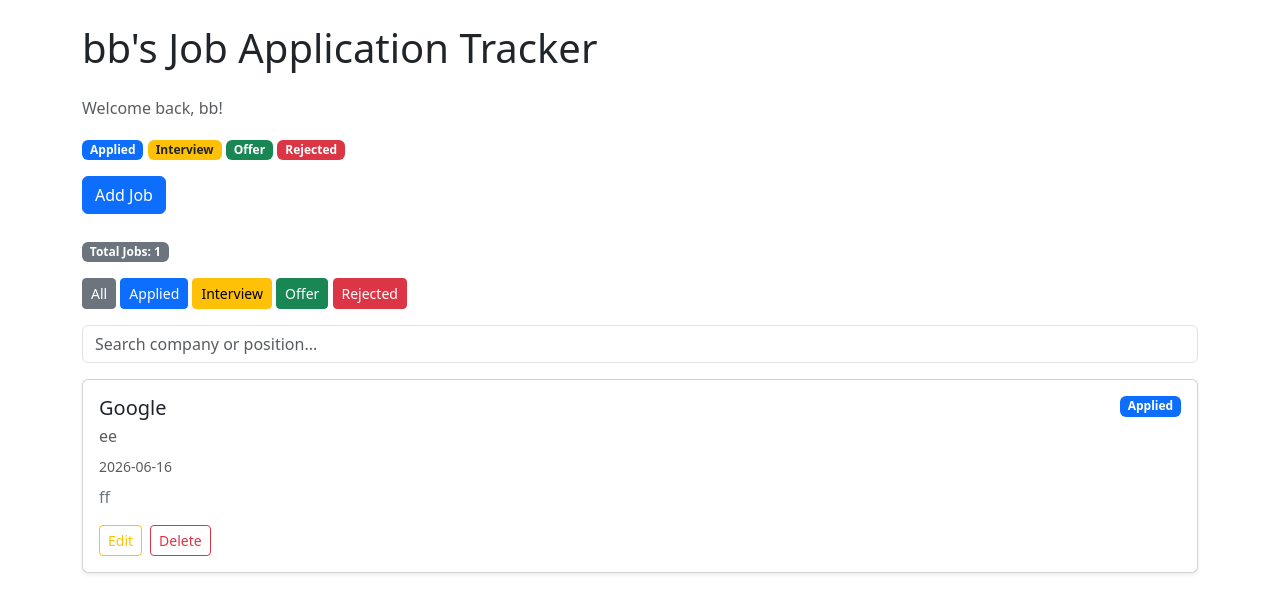
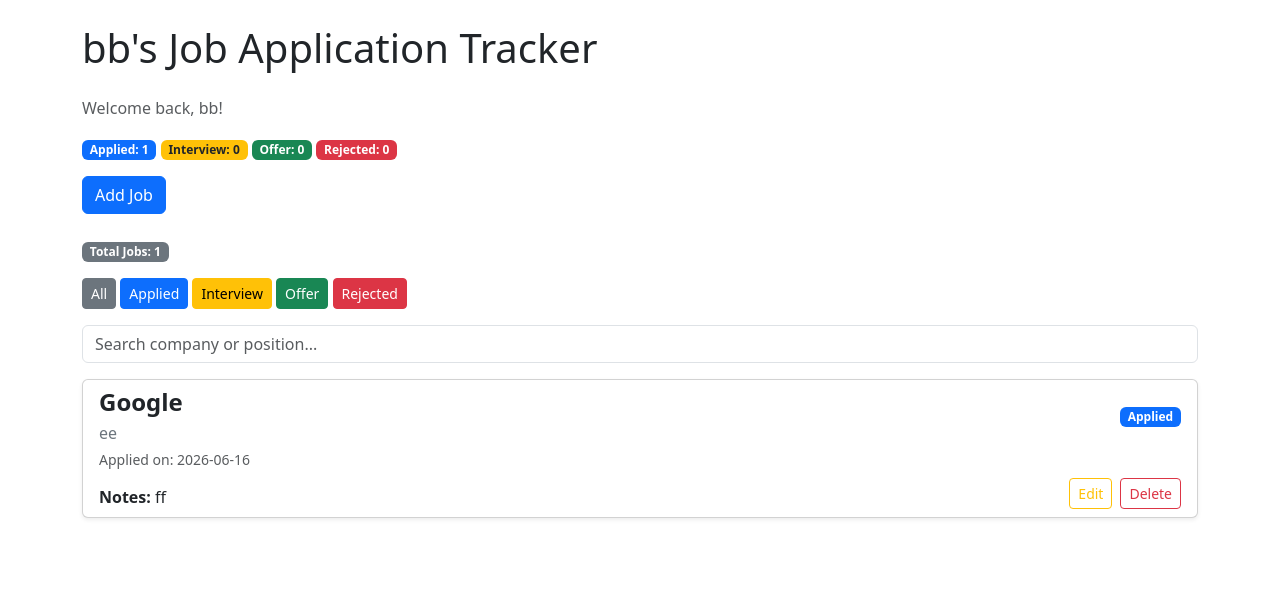
Before and after one commit to Hyptonika/job-tracker, a Flask app: page / in a window 1280 px wide. Shown: the part 56-669 px from the top of the page. Run offline with Flask 3, Linux system fonts and the light colour scheme; a user stored in the database is signed in.

Commit message:
Corrected size of card and edit and delete button

```diff
--- a/project2/templates/index.html
+++ b/project2/templates/index.html
@@ -9,13 +9,21 @@
 </p>
 
 <div class="mb-3">
-    <span class="badge bg-primary px-2 py-1">Applied</span>
+    <span class="badge bg-primary">
+        Applied: {{ applied }}
+    </span>
 
-    <span class="badge bg-warning text-dark px-2 py-1">Interview</span>
+    <span class="badge bg-warning text-dark">
+        Interview: {{ interview }}
+    </span>
 
-    <span class="badge bg-success px-2 py-1">Offer</span>
+    <span class="badge bg-success">
+        Offer: {{ offer }}
+    </span>
 
-    <span class="badge bg-danger px-2 py-1">Rejected</span>
+    <span class="badge bg-danger">
+        Rejected: {{ rejected }}
+    </span>
 </div>
 
 <a href="/add" class="btn btn-primary mb-4">
@@ -56,13 +64,13 @@
 
             <div class="card shadow-sm">
 
-            <div class="card-body">
+                <div class="card-body py-2">
 
-                <div class="d-flex justify-content-between align-items-start flex-nowrap">
+                    <div class="d-flex justify-content-between align-items-center">
 
                         <div>
-                        <h5 class="mb-1">{{ job[2] }}</h5>
-                        <p class="text-muted mb-0">{{ job[3] }}</p>
+                            <h4 class="fw-bold mb-1">{{ job[2] }}</h4>
+                            <p class="text-secondary mb-0">{{ job[3] }}</p>
                         </div>
 
                         {% if job[4] == "Applied" %}
@@ -77,27 +85,31 @@
 
                     </div>
 
-                <small class="text-muted d-block mt-2">
-                    {{ job[5] }}
+                    <small class="text-muted d-block mt-1">
+                       Applied on:  {{ job[5] }}
                     </small>
 
+                    <div class="d-flex justify-content-between align-items-end mt-2">
+
                         {% if job[6] %}
-                <p class="text-secondary mt-2 mb-0">
-                    {{ job[6] }}
+                        <p class="mb-0">
+                            <strong>Notes:</strong> {{ job[6] }}
                         </p>
+                        {% else %}
+                        <span></span>
                         {% endif %}
 
-                <div class="mt-3 d-flex gap-2">
-
+                        <div class="d-flex gap-2 flex-shrink-0">
                             <a href="/edit/{{ job[0] }}" class="btn btn-sm btn-outline-warning">
                                 Edit
                             </a>
 
-                    <form action="/delete/{{ job[0] }}" method="post">
+                            <form action="/delete/{{ job[0] }}" method="post" class="mb-0">
                                 <button class="btn btn-sm btn-outline-danger">
                                     Delete
                                 </button>
                             </form>
+                        </div>
 
                     </div>
 
```
Also changed, not shown: project2/jobs.db. Lines whose indentation alone changed are shown as unchanged.
